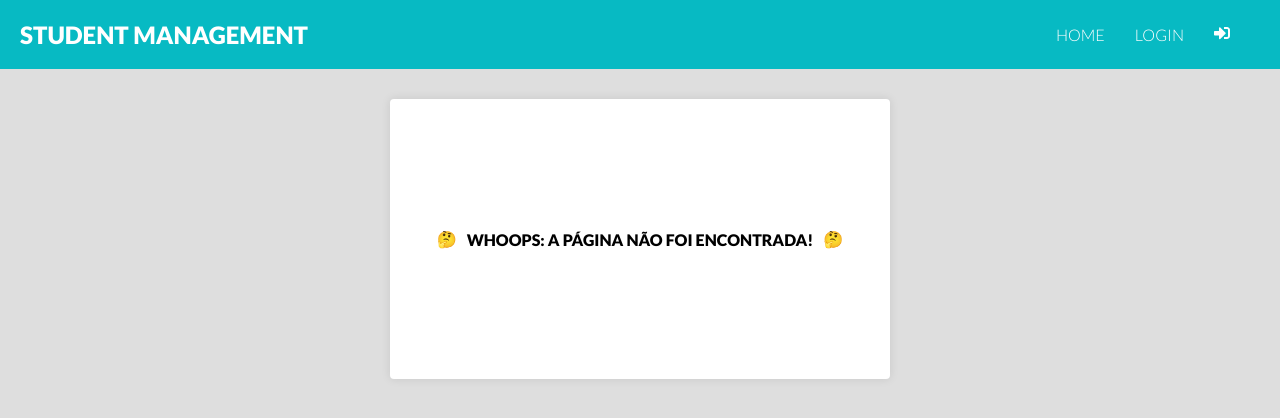
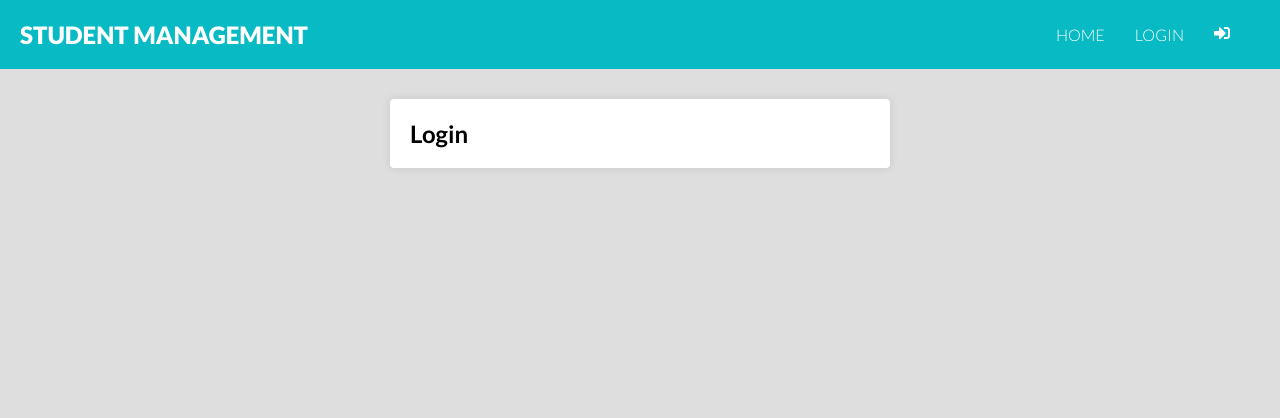
Before and after one commit to geraldobl58/student-management-frontend, a React (Create React App) app: page / in a window 1280 px wide. Before the commit this address led to /login. Shown: the top 418 px of the page. Built offline with nearby package versions, Linux system fonts and the light colour scheme.

Commit message:
add axios request api

```diff
--- a/package.json
+++ b/package.json
@@ -6,6 +6,7 @@
     "@testing-library/jest-dom": "^4.2.4",
     "@testing-library/react": "^9.3.2",
     "@testing-library/user-event": "^7.1.2",
+    "axios": "^0.19.2",
     "history": "^4.10.1",
     "prop-types": "^15.7.2",
     "react": "^16.13.1",
--- a/src/routes/index.js
+++ b/src/routes/index.js
@@ -9,7 +9,7 @@ import NotFound from '../pages/NotFound';
 export default function Routes() {
   return (
     <Switch>
-      <MyRoute exact path="/" component={Login} isClosed />
+      <MyRoute exact path="/" component={Login} />
       <MyRoute path="*" component={NotFound} />
     </Switch>
   );
--- /dev/null
+++ b/src/services/api.js
@@ -0,0 +1,5 @@
+import axios from 'axios';
+
+export default axios.create({
+  baseURL: 'http://localhost:3333',
+});
```
Also changed, not shown: 1 other file (tests, documents, lock files or other folders).
